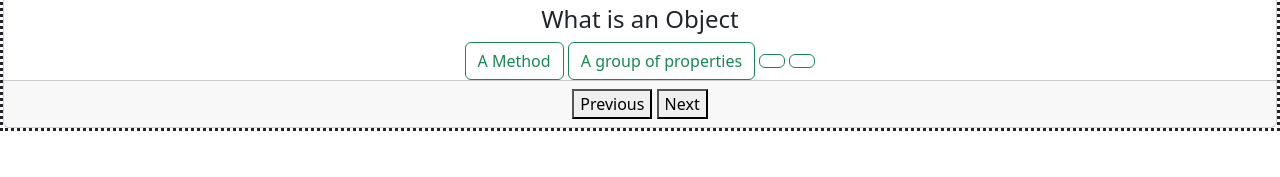
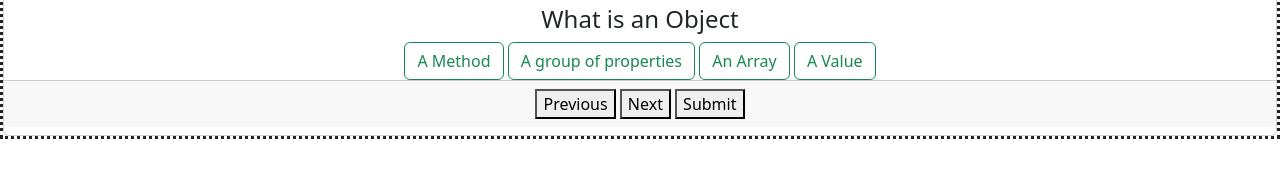
Before and after one commit to derique96/coundown-quiz, a plain HTML site: page index.html in a window 1280 px wide. Both pictures are taken after a click on the button "Start". Shown: the part 173-350 px from the top of the page. Drawn offline with nearby package versions, Linux system fonts and the light colour scheme.

Commit message:
all functions done besides display score

```diff
--- a/index.html
+++ b/index.html
@@ -37,7 +37,10 @@
       <div class="card-footer">
         <button id ="previous"> Previous </button>
         <button id ="next"> Next </button>
-
+        <button id ="submit"> Submit </button>
+      </div>
+      <div class="scoreboard">
+        <h3 id = "highsore"></h3>
       </div>
     </div>
     <script src="https://code.jquery.com/jquery-3.6.4.js"
--- a/script.js
+++ b/script.js
@@ -4,16 +4,34 @@ var previous = document.getElementById("previous");
 var next = document.getElementById("next");
 var timeLeft = 60;
 var index = 0;
+var score = parseInt(localStorage.getItem("score")) || 0;
+var submit = document.getElementById("submit");
 var questionsArray = [
   {
     question: "What is an Object",
-    answers: ["A Method", "A group of properties"],
+    answers: ["A Method", "A group of properties", "An Array", "A Value"],
     correct: "A group of properties",
   },
   {
     question: "Which is not a primitive data type?",
     answers: ["Boolean", "String", "Conditional", "Undefined"],
     correct: "Conditional",
+  },
+  {
+    question: "A JavaScript file has an extension of: ",
+    answers: ["Java", ".Js", "javascript", ".xml"],
+    correct: ".Js",
+  },
+  {
+    question: "What is used to declare a variable in JavaScript?",
+    answers: ["Let", "Var", "Int", "Const"],
+    correct: "Var",
+  },
+  {
+    question:
+      "Which of the dialog box display a message and a data entry field",
+    answers: ["Alert()", "Prompt()", "Confirm()", "Msg()"],
+    correct: "Prompt",
   },
 ];
 console.log(questionsArray);
@@ -29,46 +47,62 @@ function timer() {
   }, 1000);
 }
 
-function quiz(){
+function quiz() {
   var option1 = document.getElementById("b1");
   var option2 = document.getElementById("b2");
   var option3 = document.getElementById("b3");
   var option4 = document.getElementById("b4");
-    document.getElementById("questions").textContent = questionsArray[index].question
-    option1.textContent = questionsArray[index].answers[0]
-    option2.textContent = questionsArray[index].answers[1]
-    option3.textContent = questionsArray[index].answers[2]
-    option4.textContent = questionsArray[index].answers[3]
-    option1.addEventListener('click',checkAnswer);
-    option2.addEventListener('click',checkAnswer);
-    option3.addEventListener('click',checkAnswer);
-    option4.addEventListener('click',checkAnswer);
+  document.getElementById("questions").textContent =
+    questionsArray[index].question;
+  option1.textContent = questionsArray[index].answers[0];
+  option2.textContent = questionsArray[index].answers[1];
+  option3.textContent = questionsArray[index].answers[2];
+  option4.textContent = questionsArray[index].answers[3];
+  option1.addEventListener("click", checkAnswer);
+  option2.addEventListener("click", checkAnswer);
+  option3.addEventListener("click", checkAnswer);
+  option4.addEventListener("click", checkAnswer);
+  var submit = document.getElementById("submit");
+  submit.addEventListener("click", keepScore);
 }
 
-function checkAnswer(event){
+function checkAnswer(event) {
   console.log(this);
   // console.log(event.target.innerText);
   var chosenAnswer = this.textContent;
-    console.log(chosenAnswer,questionsArray[index].correct)
-    if(chosenAnswer === questionsArray[index].correct){
+  console.log(chosenAnswer, questionsArray[index].correct);
+  if (chosenAnswer === questionsArray[index].correct) {
+  } else {
+    timeLeft -= 15;
+  }
+}
+function keepScore() {
+  var score = parseInt(localStorage.getItem("score")) || 0;
+  if (score === checkAnswer) {
+    score++;
+    localStorage.setItem("score", score);
+    console.log(score);
+  }
+}
+keepScore();
 
-    } else{
-        timeLeft -= 10
-    }
+function displayHighScore() {}
+displayHighScore;
 
-}
-next.addEventListener("click", function(){
-    if(index < questionsArray.length - 1)
-    index++
+next.addEventListener("click", function () {
+  if (index < questionsArray.length - 1) index++;
   quiz();
-})
-previous.addEventListener("click", function(){
-    if(index > 0){
-        index--
+});
+previous.addEventListener("click", function () {
+  if (index > 0) {
+    index--;
     quiz();
   }
-})
-start.addEventListener("click", function(){
-    timer()
-    quiz()
 });
+start.addEventListener("click", function () {
+  timer();
+  quiz();
+});
+submit.addEventListener("click", function () {
+  displayHighScore();
+});
```
Lines whose indentation alone changed are shown as unchanged.
